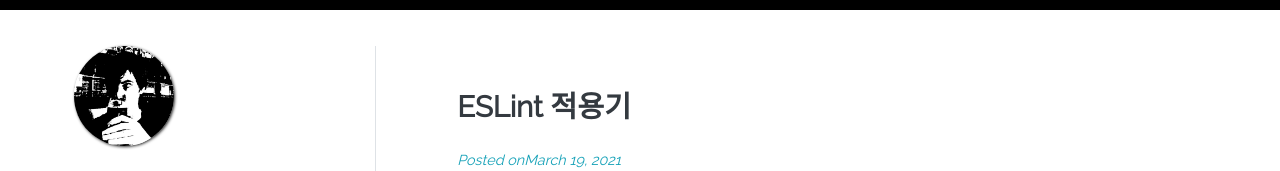
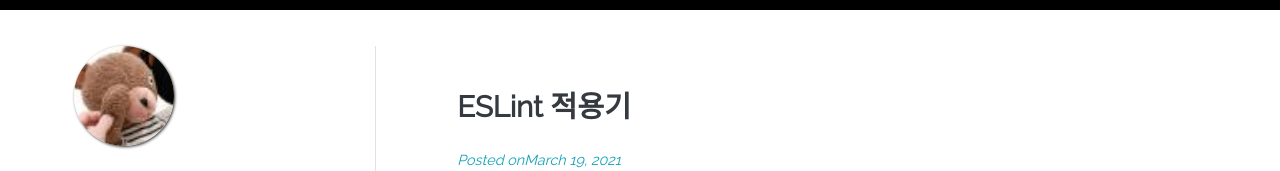
Before and after one commit to whitesky0109/whitesky0109.github.io, a Gatsby site: page / in a window 1280 px wide. Shown: the part 57-228 px from the top of the page. Built offline with nearby package versions, Linux system fonts and the light colour scheme; Gatsby itself is replaced by a stand-in of ours; some packages are replaced by stand-ins of ours.

Commit message:
[master] change whitesky0109 avatar

```diff
--- a/src/components/header/MobileBio.jsx
+++ b/src/components/header/MobileBio.jsx
@@ -2,16 +2,19 @@ import React from 'react';
 import PropTypes from 'prop-types';
 
 import './header.css';
-import willjw3 from '../../images/willjw3.jpg';
+import whitesky0109 from '../../images/whitesky0109.jpg';
 
 /** @type {React.FC<>} */
 const MobileBio = ({ author }) => (
   <div className="mobile-bio-main">
     <img
-      src={willjw3}
+      src={whitesky0109}
       className="ml-4 mt-2"
       style={{
-        maxWidth: '75px', maxHeight: '75px', borderRadius: '50%', boxShadow: '1px 1px 3px',
+        maxWidth: '75px',
+        maxHeight: '75px',
+        borderRadius: '50%',
+        boxShadow: '1px 1px 3px',
       }}
       alt="author-pic"
     />
--- a/src/components/sidebar/Bio.jsx
+++ b/src/components/sidebar/Bio.jsx
@@ -3,14 +3,14 @@ import PropTypes from 'prop-types';
 
 import './sidebar.css';
 
-import willjw3 from '../../images/willjw3.jpg';
+import whitesky0109 from '../../images/whitesky0109.jpg';
 
 /** @type {React.FC} */
 const Bio = ({ author, tagline }) => (
   <div className="bio-main w-75">
     <img
-      src={willjw3}
-      style={{ maxWidth: '100px' }}
+      src={whitesky0109}
+      style={{ minWidth: '100px', maxWidth: '100px' }}
       className="profile-img"
       alt=""
     />
```
Also changed, not shown: src/images/whitesky0109.jpg (added), src/images/willjw3.jpg (deleted).
